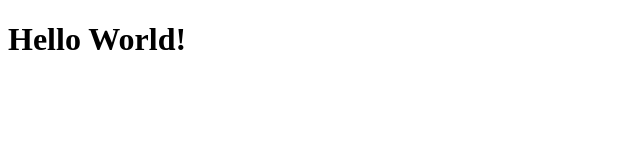
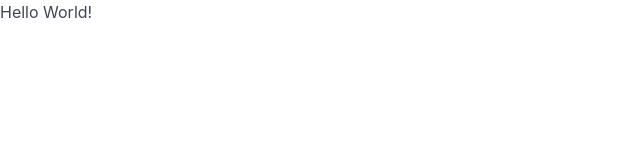
Before and after one commit to OliRac/olirac.github.io, a plain HTML site: page index.html in a window 1280 px wide. Shown: the whole page, without its empty margins (0-640 px from the left). Drawn offline with nearby package versions, Linux system fonts and the light colour scheme.

Commit message:
add Bulma css
I love bulma css!

```diff
--- a/index.html
+++ b/index.html
@@ -3,6 +3,7 @@
 <head>
     <meta charset="UTF-8">
     <meta name="viewport" content="width=device-width, initial-scale=1.0">
+    <link rel="stylesheet" href="https://cdn.jsdelivr.net/npm/bulma@1.0.1/css/bulma.min.css">
     <title>Olivier Racette</title>
 </head>
 <body>
```
